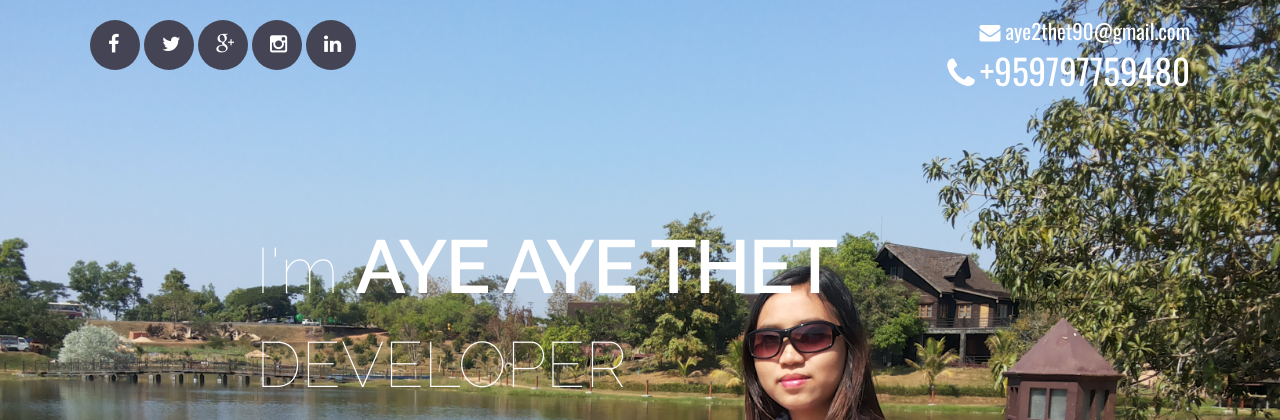
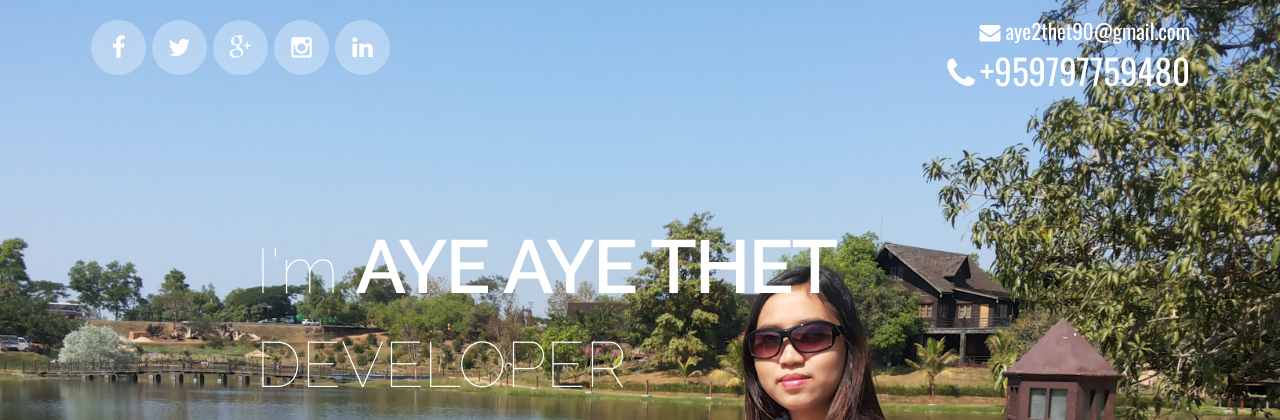
Before and after one commit to AyeAyeThet/ayeayethet.github.io, a PHP site: page / in a window 1280 px wide. Shown: the top 420 px of the page. Run offline with PHP 8.4, Linux system fonts and the light colour scheme.

Commit message:
Done socials icon effect

```diff
--- a/css/style.css
+++ b/css/style.css
@@ -15,24 +15,76 @@ a:hover{
 
 #home li {
   display: inline-block;
-  width: 50px;
-  height: 50px;
-  border-radius: 50%;
-  background: #445;
+    border: 1px solid transparent;
+  border-top: 0;
+  border-bottom: 0;
+  -webkit-backface-visibility: hidden;
 }
 ul,p{
 	margin-bottom: 0!important;
 }
 #home #socials li a{
-   	padding: 14px 18px;
-  	display: block;
+	display: block;
+	width: 55px;
+   	height:55px;
   	margin: 0;
+  	background: rgba(255,255,255,.3);
+  	border-radius: 50%;
+  	text-align:center;
+  	position: relative;
+  	-webkit-transition: all 0.4s ease-in-out 0s;
+	-moz-transition: all 0.4s ease-in-out 0s;
+	-ms-transition: all 0.4s ease-in-out 0s;
+	-o-transition: all 0.4s ease-in-out 0s;
+	transition: all 0.4s ease-in-out 0s;
+	overflow: hidden;
 }
 
 #home #socials i{
   color: #fff;
-  font-size: 20px;
+  font-size: 24px;
 }
+#home #socials li a i:first-child{
+	top: -80px;
+}
+#home #socials li a i{
+	position: absolute;
+	left: 0;
+	display: block;
+	width: 55px;
+	height: 55px;
+	line-height: 55px;
+	-webkit-transition: top 0.4s ease-in-out 0s;
+	-moz-transition: top 0.4s ease-in-out 0s;
+	-ms-transition: top 0.4s ease-in-out 0s;
+	-o-transition: top 0.4s ease-in-out 0s;
+	transition: top 0.4s ease-in-out 0s;
+}
+#home #socials li a:hover.fb{
+	background:#395793;
+}
+#home #socials li a:hover.tw{
+	background:#1CA3DB;
+}
+#home #socials li a:hover.ggp{
+	background:#753D37;
+}
+#home #socials li a:hover.instg{
+	background:#C08D64;
+}
+#home #socials li a:hover.linkIn{
+	background:#0A6594;
+}
+#home #socials li a:hover i:first-child{
+	top:0;
+}
+#home #socials li a i:last-child{
+	top:0;
+}
+#home #socials li a:hover i:last-child{
+	top:80px;
+}
+
 #contact-info{
 	text-align:right;
 }
--- a/index.html
+++ b/index.html
@@ -27,11 +27,36 @@
 			<div class="row top">
 				<div class="col-md-6" id="socials">
 					<ul id="my-links">
-						<li><a href=""><i class="fa fa-facebook"></i></a></li>
-						<li><a href=""><i class="fa fa-twitter"></i></a></li>
-						<li><a href=""><i class="fa fa-google-plus"></i></a></li>
-						<li><a href=""><i class="fa fa-instagram"></i></a></li>
-						<li><a href=""><i class="fa fa-linkedin"></i></a></li>
+						<li>
+							<a href="#" class="fb">
+								<i class="fa fa-facebook"></i>
+								<i class="fa fa-facebook"></i>
+							</a>
+						</li>
+						<li>
+							<a href="#" class="tw">
+								<i class="fa fa-twitter"></i>
+								<i class="fa fa-twitter"></i>
+							</a>
+						</li>
+						<li>
+							<a href="#" class="ggp">
+								<i class="fa fa-google-plus"></i>
+								<i class="fa fa-google-plus"></i>
+							</a>
+						</li>
+						<li>
+							<a href="#" class="instg">
+								<i class="fa fa-instagram"></i>
+								<i class="fa fa-instagram"></i>
+							</a>
+						</li>
+						<li>
+							<a href="#" class="linkIn">
+								<i class="fa fa-linkedin"></i>
+								<i class="fa fa-linkedin"></i>
+							</a>
+						</li>
 					</ul>
 				</div>
 				<div class="col-md-6" id="contact-info">
```
